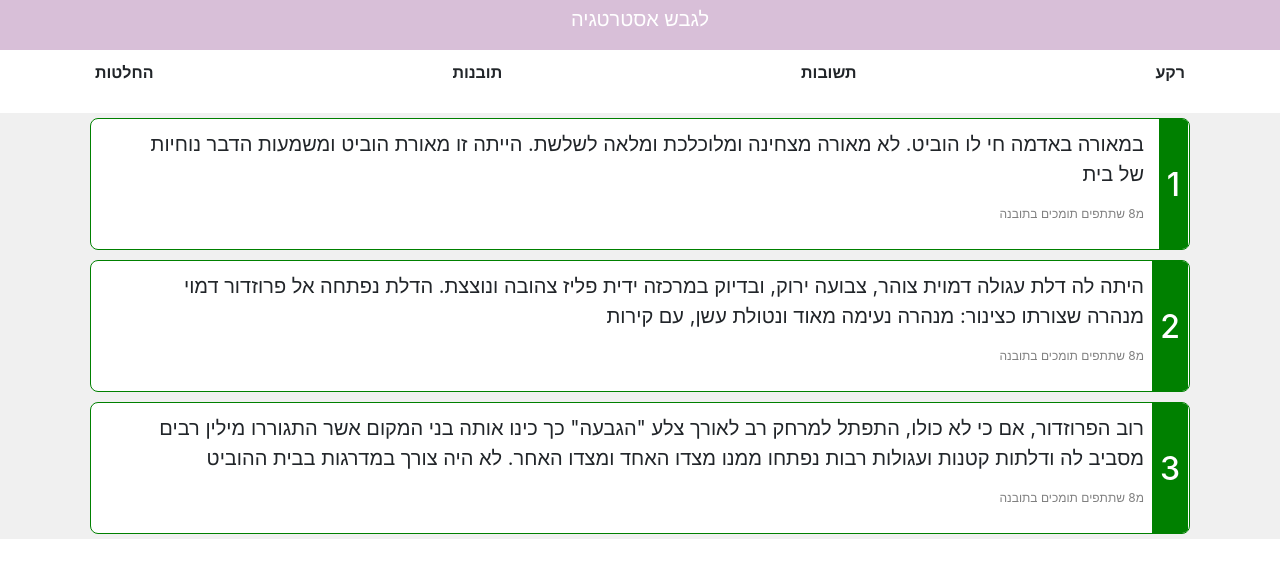
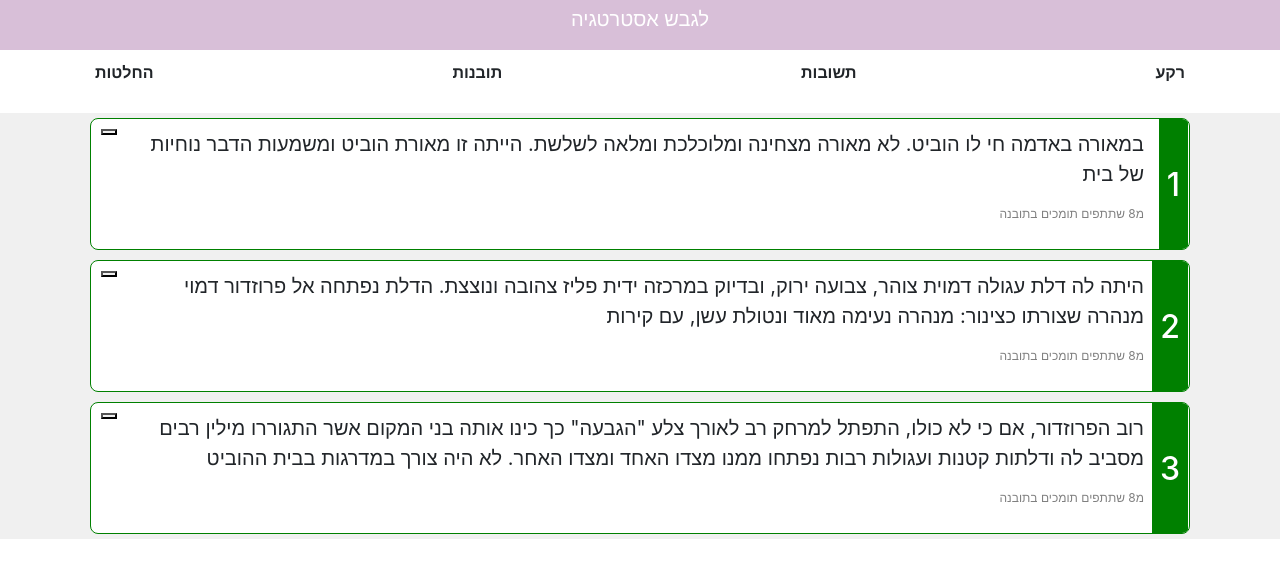
Before and after one commit to innaya12/insightsProject, a React (Create React App) app in the folder my-project/: page / in a window 1280 px wide. Shown: the top 578 px of the page. Built offline with nearby package versions, Linux system fonts and the light colour scheme.

Commit message:
edit and cancel done

```diff
--- a/my-project/package.json
+++ b/my-project/package.json
@@ -3,6 +3,8 @@
   "version": "0.1.0",
   "private": true,
   "dependencies": {
+    "@fortawesome/fontawesome-svg-core": "^1.2.32",
+    "@fortawesome/free-brands-svg-icons": "^5.15.1",
     "@testing-library/jest-dom": "^4.2.4",
     "@testing-library/react": "^9.5.0",
     "@testing-library/user-event": "^7.2.1",
--- a/my-project/src/components/insights/buildInsights.jsx
+++ b/my-project/src/components/insights/buildInsights.jsx
@@ -1,26 +1,56 @@
 import React from 'react';
 import './style.css';
+
 
 class BuildInsights extends React.Component {
     constructor(props){
         super(props);
+        this.state ={
+            inEditMode : false,
+            text : this.props.text
+        }
+        this.textInput = React.createRef();
     };
 
+    onEdit = () =>{
+        this.setState({
+            inEditMode: !this.state.inEditMode
+        })
+    }
+
+    upadteText = (e) =>{
+        let newText = this.textInput.current.value;
+        this.setState({
+            inEditMode: false,
+            text : newText
+        })
+    }
+
     render(){
-        const {index, text, stats} = this.props;
+        const {index, stats} = this.props;
+        const {inEditMode, text} = this.state;
         return (
             <div className={"box"}>
                 <div className={"titleDiv"}>
                     <h2 className={"title"}>{index}</h2>
                 </div>
                 <div className={"insideBox"}>
-                    {/* <p>fsdfsdfds</p> */}
+                    {inEditMode ?
                     <div className={"middleBox"}>
-                        <p>{text} </p>
-                    </div>
+                        <input type={"text"} defaultValue={text} ref={this.textInput} ></input>
+                    </div> :
+                    <div className={"middleBox"}>
+                      <button onClick={this.onEdit}><i className="fas fa-ellipsis-h"></i></button>
+                      <p>{text} </p>
+                    </div>}
+                    {inEditMode ?
+                    <div>
+                        <button onClick={this.upadteText}>Edit</button>
+                        <button onClick={this.onEdit}>cancel</button>
+                    </div> :
                     <div className={"bottomBox"}>
                         <p>{stats}</p>
-                    </div>
+                    </div>}
                 </div>
             </div>
         )
--- a/my-project/src/components/insights/style.css
+++ b/my-project/src/components/insights/style.css
@@ -27,6 +27,11 @@
     font-size: 20px;
 }
 
+.middleBox button{
+    position: absolute;
+    left: 10px;
+}
+
 .bottomBox{
     font-size: 12px;
     color: gray;
@@ -52,3 +57,7 @@
         font-weight: bold;
     }
 }
+/* input {
+    font-size:1.3em;
+    padding:.5em;
+} */
```
Also changed, not shown: my-project/src/assets/menudots.png (deleted), 1 other file (tests, documents, lock files or other folders).
